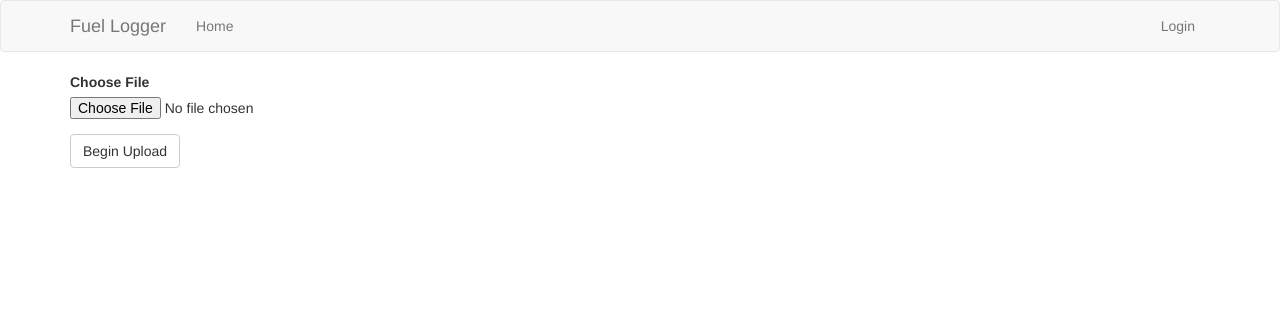
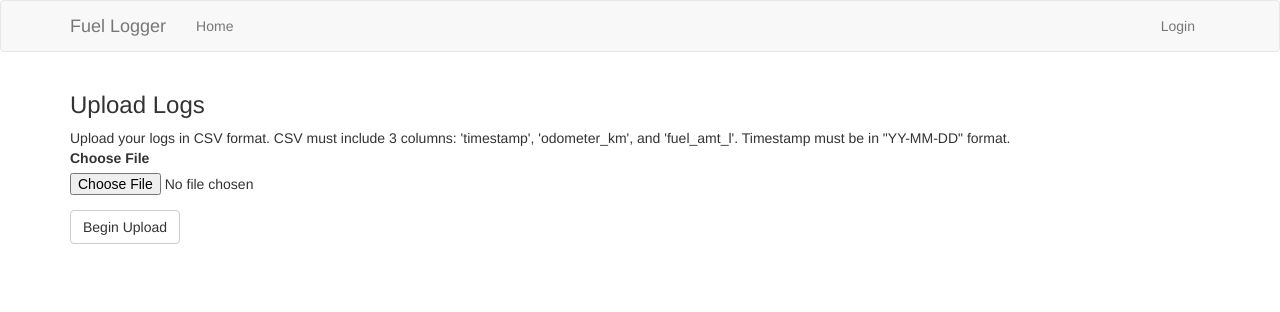
Before and after one commit to travipross/fuel-logger, a Flask app: template fuel_logger/app/templates/upload.html in a window 1280 px wide. Shown: the top 312 px of the page. Run offline with Flask 2, Linux system fonts and the light colour scheme; the template is opened without the code that fills it: values that come from a table or form of the project are taken from there, others are empty; some libraries are stand-ins or nearby versions.

Commit message:
fix: formatting

```diff
--- a/fuel_logger/app/templates/home.html
+++ b/fuel_logger/app/templates/home.html
@@ -5,7 +5,7 @@
     {% with v = current_user.vehicles.first() %}
     {% if v %}
         <h3>Primary Vehicle: <a href="{{url_for('logs', vehicle_id=v.id)}}">{{ v.year }} {{ v.make }} {{ v.model }}</a></h3>
-        {{ v.get_stats_df().to_html(classes=['table', 'table-hover', 'table-striped', 'table-responsive'], index=False, columns=['timestamp', 'odometer_km', 'fuel_amt_l', 'dist'], max_rows=20)|safe }}
+        {{ v.get_stats_df().sort_values('timestamp', ascending=False).to_html(classes=['table', 'table-hover', 'table-striped', 'table-responsive'], index=False, columns=['timestamp', 'odometer_km', 'fuel_amt_l', 'dist', 'lp100k', 'mpg', 'mpg', 'mpg_imp'], max_rows=20, float_format='%0.1f', na_rep='---')|safe }}
     {% else %}
         No vehicle! <a href={{ url_for('add_vehicle') }}>Add one now</a>
     {% endif %}
--- a/fuel_logger/app/templates/upload.html
+++ b/fuel_logger/app/templates/upload.html
@@ -2,6 +2,9 @@
 {% import 'bootstrap/wtf.html' as wtf %}
 
 {% block app_content %}
+    <h3>Upload Logs</h3>
+    Upload your logs in CSV format.
+    CSV must include 3 columns: 'timestamp', 'odometer_km', and 'fuel_amt_l'. Timestamp must be in "YY-MM-DD" format.
     {% if form %}
         {{ wtf.quick_form(form) }}
     {% endif %}
--- a/fuel_logger/app/templates/vehicle_logs.html
+++ b/fuel_logger/app/templates/vehicle_logs.html
@@ -15,7 +15,8 @@
                     <div class='col-sm-6'>
                         Total Fuel: {{ stats['total_fuel'] }} L <br>
                         Total Distance Measured: {{ stats['total_dist'] }} km <br>
-                        Current Odometer: {{ stats['current_odo'] }} km
+                        Current Odometer: {{ stats['current_odo'] }} km <br>
+                        Total Logs: {{ stats['total_logs'] }}
                     </div>
                     <div class='col-sm-6'>
                     </div>
--- a/fuel_logger/app/utils.py
+++ b/fuel_logger/app/utils.py
@@ -24,6 +24,8 @@ def compute_stats_from_fillup_df(df):
         total_dist = df.dist.sum()
         current_odo = df.odometer_km.max()
 
+        total_logs = len(df)
+
         stats = {
             'fuel_per_month': fuel_diff/days_diff*30 if days_diff > 0 else None,
             'dist_per_month': odo_diff/days_diff*30 if days_diff > 0 else None,
@@ -38,7 +40,8 @@ def compute_stats_from_fillup_df(df):
             'worst_mpg_imp': worst_mpg_imp,
             'total_fuel': total_fuel,
             'total_dist': total_dist,
-            'current_odo': current_odo
+            'current_odo': current_odo,
+            'total_logs': total_logs
         }
     else:
         stats = None
```
